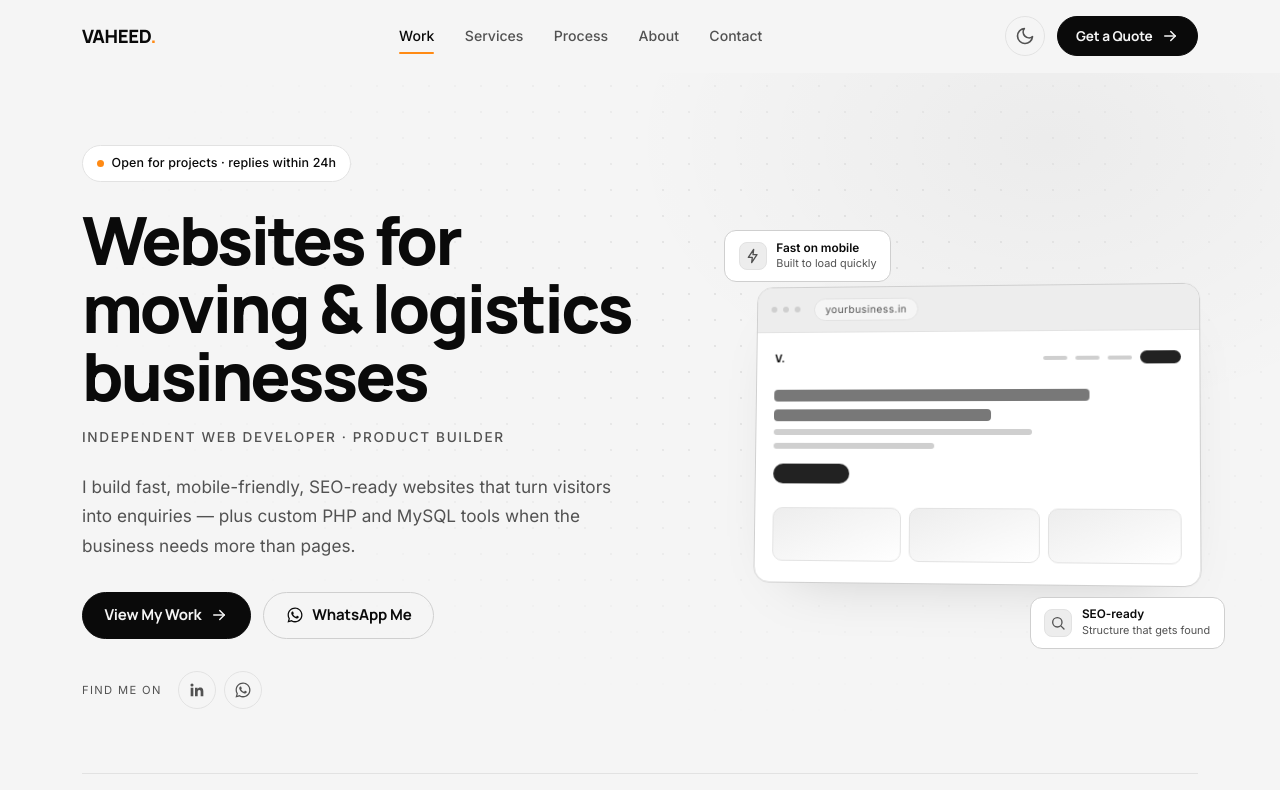
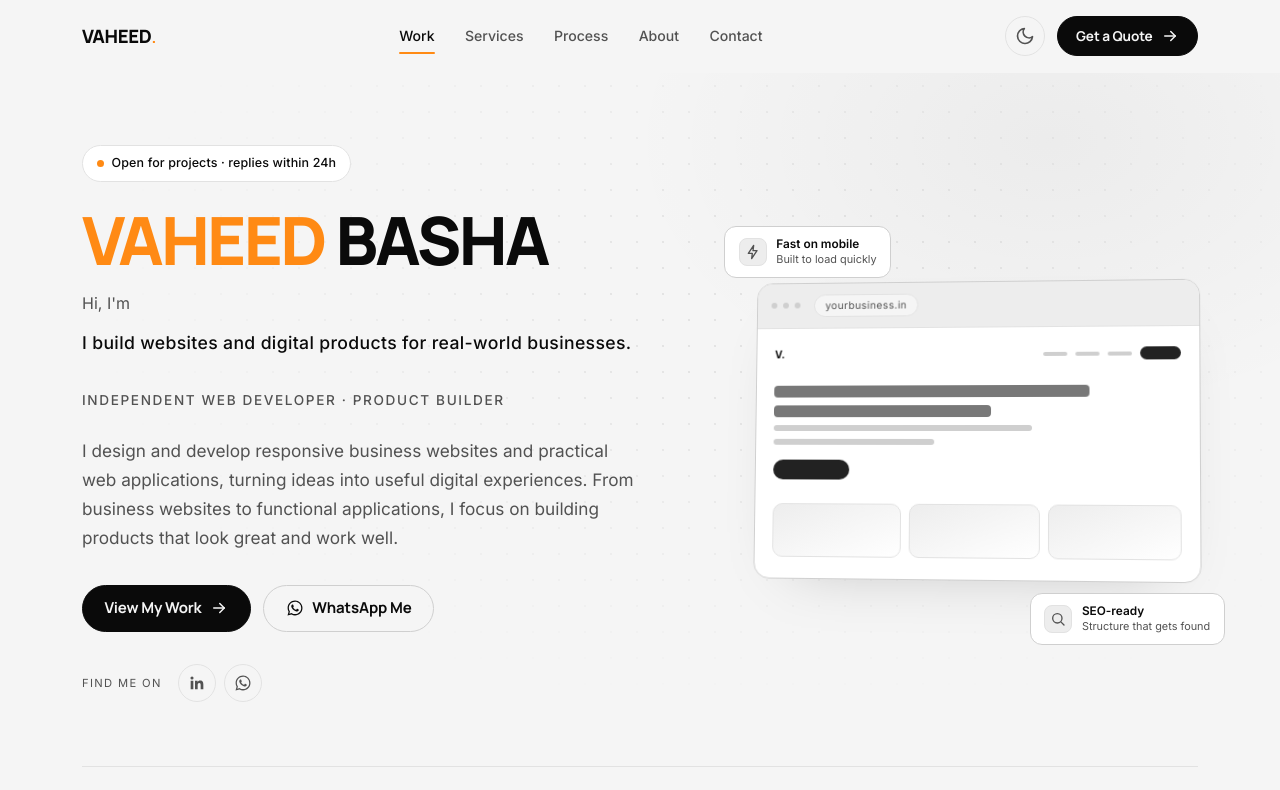
Before and after one commit to Vaheedbasha/mysite, a plain HTML site: page index.html in a window 1280 px wide. Shown: the top 790 px of the page. Drawn offline with Linux system fonts and the light colour scheme.

Commit message:
Phase 1 — Personal Branding & Hero Section Upgrade
- Hero h1 now features VAHEED BASHA with name-accent span
- Added Hi, I'm supporting line and supporting headline
- Updated hero-sub/hero-lead copy to match new branding
- Added CSS: .name-accent, .hero-intro, .name-support with var(--accent) integration
- Added name:hover subtle accent tint via color-mix
- Enhanced navigation logo with .logo-accent class using orange accent
- Preserved dark mode / light theme functionality
- Added animation delay definitions for all hero-enter delays
- All CSS variables ensure theme adaptability
- Braces balanced 345/345, node --check passes

```diff
--- a/css/styles.css
+++ b/css/styles.css
@@ -449,6 +449,7 @@ button { font: inherit; color: inherit; cursor: pointer; }
 }
 .logo:hover { opacity: 0.7; }
 .logo-dot { color: var(--accent); }
+.logo-accent { color: var(--accent); font-weight: 600; }
 
 .nav-list {
   display: flex;
@@ -586,6 +587,30 @@ button { font: inherit; color: inherit; cursor: pointer; }
 }
 
 .hero h1 { margin-bottom: var(--space-4); }
+
+.name-accent {
+  color: var(--accent);
+  font-weight: 800;
+}
+
+.hero-intro {
+  font-size: clamp(0.85rem, 1.5vw, 1rem);
+  color: var(--text-muted);
+  margin-bottom: var(--space-3);
+}
+
+.name-support {
+  font-family: var(--font-body);
+  font-size: clamp(1rem, 1.4vw, 1.1rem);
+  font-weight: 500;
+  letter-spacing: 0.02em;
+  margin-bottom: var(--space-6);
+  transition: color var(--dur) var(--ease);
+}
+
+.name-accent:hover {
+  color: color-mix(in srgb, var(--accent), transparent 20%);
+}
 
 .hero-sub {
   font-family: var(--font-body);
@@ -1578,6 +1603,8 @@ button { font: inherit; color: inherit; cursor: pointer; }
 .js .hero-enter[data-delay="3"] { animation-delay: 0.22s; }
 .js .hero-enter[data-delay="4"] { animation-delay: 0.28s; }
 .js .hero-enter[data-delay="5"] { animation-delay: 0.34s; }
+.js .hero-enter[data-delay="6"] { animation-delay: 0.40s; }
+.js .hero-enter[data-delay="7"] { animation-delay: 0.46s; }
 @keyframes heroIn {
   to { opacity: 1; transform: none; }
 }
--- a/index.html
+++ b/index.html
@@ -117,7 +117,7 @@
 <!-- ============================ HEADER ============================ -->
 <header class="site-header" id="site-header">
   <div class="container header-inner">
-    <a class="logo" href="#top" aria-label="Vaheed — back to top">VAHEED<span class="logo-dot">.</span></a>
+    <a class="logo" href="#top" aria-label="Vaheed — back to top">VAHEED<span class="logo-accent">.</span></a>
 
     <nav class="nav" id="primary-nav" aria-label="Primary">
       <ul class="nav-list">
@@ -168,14 +168,17 @@
           <span data-site="availability">Open for projects · replies within 24h</span>
         </p>
 
-        <h1 class="hero-enter" data-delay="1">Websites for moving &amp; logistics businesses</h1>
-        <p class="hero-sub hero-enter" data-delay="2">Independent Web Developer · Product Builder</p>
-        <p class="hero-lead hero-enter" data-delay="3">
-          I build fast, mobile-friendly, SEO-ready websites that turn visitors into enquiries —
-          plus custom PHP and MySQL tools when the business needs more than pages.
+        <h1 class="hero-enter" data-delay="1"><span class="name-accent">VAHEED</span> BASHA</h1>
+        <p class="hero-intro hero-enter" data-delay="2">Hi, I'm</p>
+        <p class="name-support hero-enter" data-delay="3">I build websites and digital products for real-world businesses.</p>
+        <p class="hero-sub hero-enter" data-delay="4">Independent Web Developer · Product Builder</p>
+        <p class="hero-lead hero-enter" data-delay="7">
+          I design and develop responsive business websites and practical web applications,
+          turning ideas into useful digital experiences. From business websites to functional
+          applications, I focus on building products that look great and work well.
         </p>
 
-        <div class="hero-actions hero-enter" data-delay="4">
+        <div class="hero-actions hero-enter" data-delay="5">
           <a class="btn btn-primary" href="#work">
             View My Work
             <svg class="icon" viewBox="0 0 24 24" width="18" height="18" fill="none" stroke="currentColor" stroke-width="2" stroke-linecap="round" stroke-linejoin="round" aria-hidden="true"><path d="M5 12h14"/><path d="m13 6 6 6-6 6"/></svg>
@@ -186,7 +189,7 @@
           </a>
         </div>
 
-        <div class="hero-social hero-enter" data-delay="5">
+        <div class="hero-social hero-enter" data-delay="6">
           <span class="hero-social-label">Find me on</span>
           <a class="social-link" href="https://www.linkedin.com/in/vaheed-basha/" target="_blank" rel="noopener noreferrer" aria-label="Vaheed Basha on LinkedIn">
             <svg viewBox="0 0 24 24" width="18" height="18" fill="currentColor" aria-hidden="true"><path d="M20.45 20.45h-3.56v-5.57c0-1.33-.03-3.04-1.85-3.04-1.85 0-2.14 1.45-2.14 2.94v5.67H9.35V9h3.41v1.56h.05c.47-.9 1.64-1.85 3.37-1.85 3.6 0 4.27 2.37 4.27 5.45v6.29ZM5.34 7.43a2.06 2.06 0 1 1 0-4.13 2.06 2.06 0 0 1 0 4.13ZM7.12 20.45H3.56V9h3.56v11.45Z"/></svg>
@@ -847,7 +850,7 @@
 <footer class="site-footer">
   <div class="container footer-inner">
     <div class="footer-brand">
-      <a class="logo" href="#top" aria-label="Vaheed — back to top">VAHEED<span class="logo-dot">.</span></a>
+      <a class="logo" href="#top" aria-label="Vaheed — back to top">VAHEED<span class="logo-accent">.</span></a>
       <p>Fast, SEO-ready websites and custom web apps for moving and logistics businesses in India.</p>
     </div>
 
```
